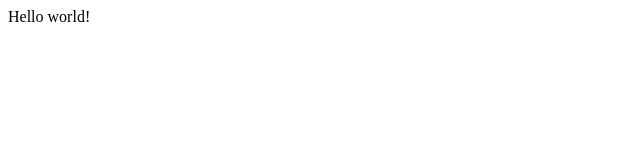
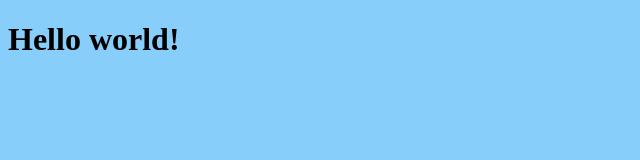
Before and after one commit to shuokaiwang/git-example-remote, a plain HTML site: page index.html in a window 1280 px wide. Shown: the whole page, without its empty margins (0-640 px from the left). Drawn offline with Linux system fonts and the light colour scheme.

Commit message:
Creat git.css; Modified index.html: h1 and import git.css

```diff
--- /dev/null
+++ b/git.css
@@ -0,0 +1,4 @@
+body
+{
+    background-color: lightskyblue;
+}
--- a/index.html
+++ b/index.html
@@ -4,9 +4,10 @@
     <meta charset="UTF-8">
     <meta http-equiv="X-UA-Compatibl" content="IE=edge">
     <meta name="viewport" content="width=device-width, initial scale=1.0">
+    <link rel="stylesheet" type="text/css" href="git.css">
     <title>使用Git的教学</title>
-<head>
+</head>
 <body>
-    Hello world!
+    <h1>Hello world!</h1>
 </body>
 </html>
```
